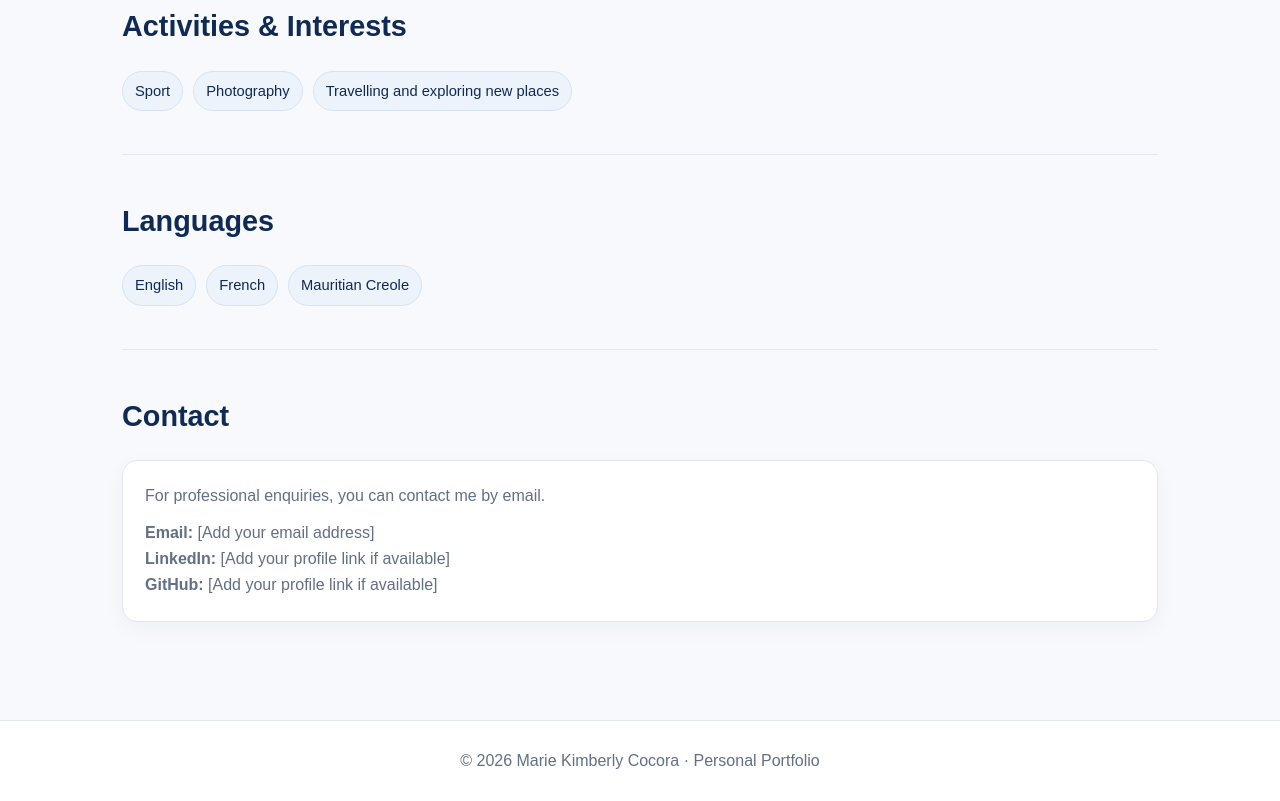
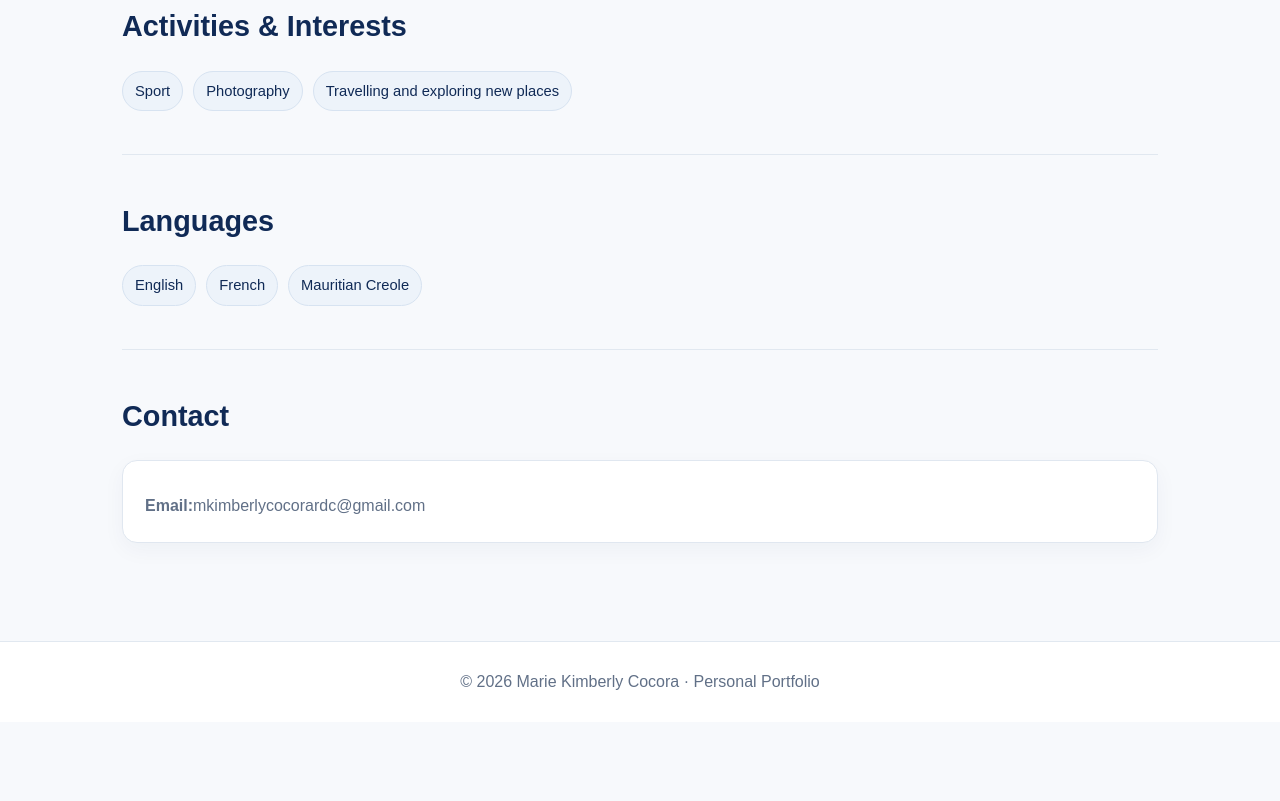
Before and after one commit to kimberly24-jpg/myportfolio, a plain HTML site: page index.html in a window 1280 px wide. Shown: the part 2828-3629 px from the top of the page. After the commit the page ends 3550 px from the top, so only its background shows below. Drawn offline with Linux system fonts and the light colour scheme.

Commit message:
Add email address to contact section
Updated contact section with email address.

```diff
--- a/index.html
+++ b/index.html
@@ -77,7 +77,7 @@ footer{text-align:center;padding:27px 20px;color:var(--muted);border-top:1px sol
 <section id="achievements"><h2>Achievements & Awards</h2><div class="card"><p>Certificate of Achievement – Junior Achievement (JA) Company Programme</p><p style="margin-top:12px">Certificate of Merit – Alliance Française French Language Competition</p></div></section>
 <section id="activities"><h2>Activities & Interests</h2><div class="tag-list"><span class="tag">Sport</span><span class="tag">Photography</span><span class="tag">Travelling and exploring new places</span></div></section>
 <section id="languages"><h2>Languages</h2><div class="tag-list"><span class="tag">English</span><span class="tag">French</span><span class="tag">Mauritian Creole</span></div></section>
-<section id="contact"><h2>Contact</h2><div class="card"><p>For professional enquiries, you can contact me by email.</p><p style="margin-top:10px"><strong>Email:</strong> [Add your email address]</p><p><strong>LinkedIn:</strong> [Add your profile link if available]</p><p><strong>GitHub:</strong> [Add your profile link if available]</p></div></section>
+<section id="contact"><h2>Contact</h2><div class="card"><p style="margin-top:10px"><strong>Email:</strong>mkimberlycocorardc@gmail.com</p></div></section>
 </main>
 <footer>© 2026 Marie Kimberly Cocora · Personal Portfolio</footer>
 </body></html>
```
